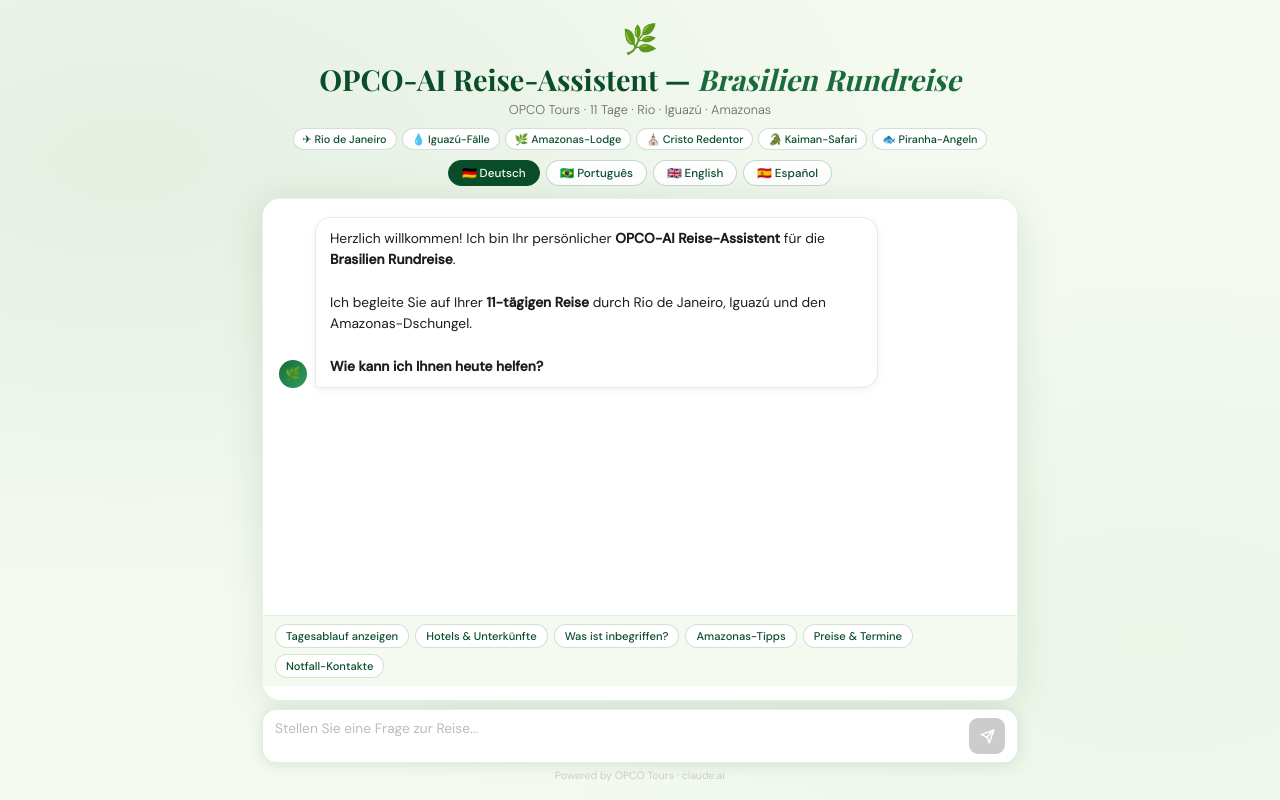
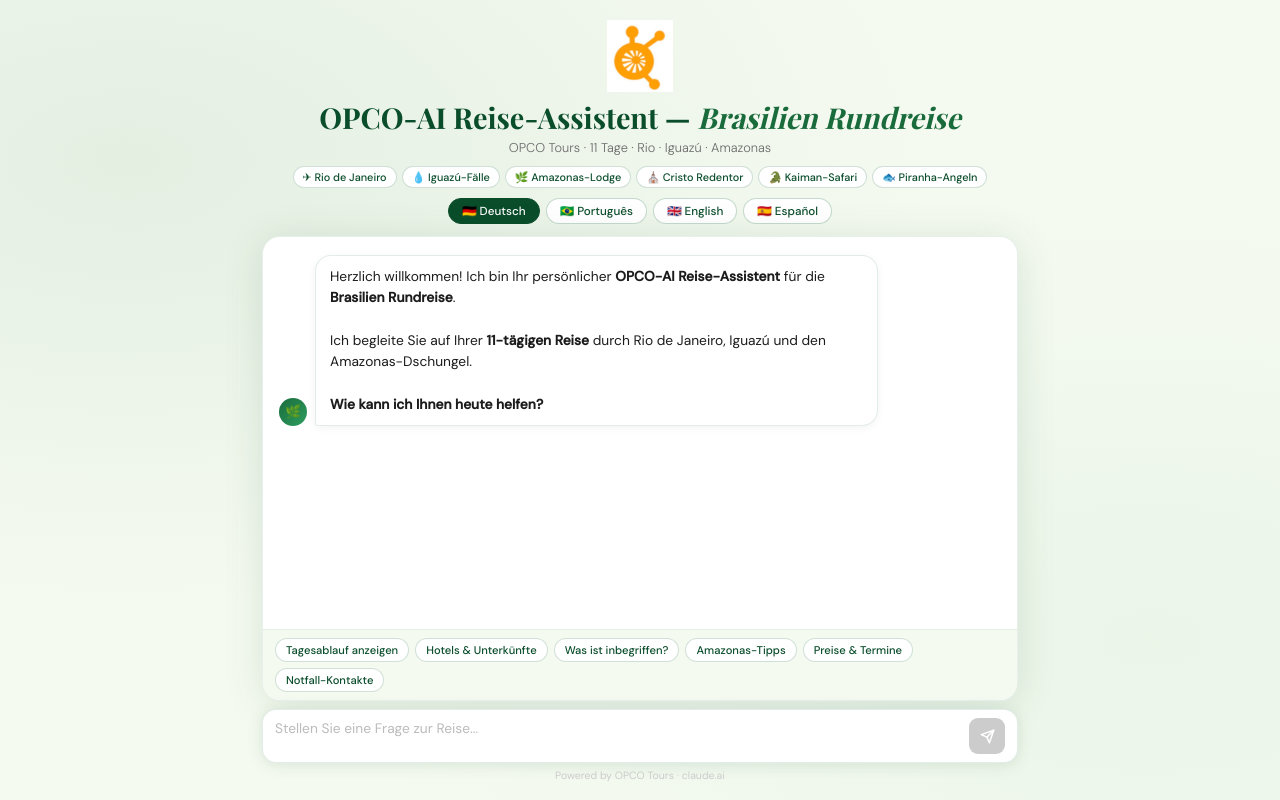
Before and after one commit to Csilva64/OPCO-AI-Reise-Assistent---Zubucher-Reise, a React (Vite) app: page / in a window 1280 px wide. Built offline with nearby package versions, Linux system fonts and the light colour scheme; a web font is replaced by a local one.

Commit message:
feat: add OPCO logo to header

```diff
--- a/src/App.css
+++ b/src/App.css
@@ -4,6 +4,7 @@
 #root{display:flex;flex-direction:column;align-items:center;width:100%;min-height:100vh}
 .header{width:100%;max-width:780px;padding:20px 20px 12px;text-align:center}
 .header-flag{font-size:1.8rem;margin-bottom:4px;display:block}
+.header-logo{width:72px;height:72px;object-fit:contain;margin-bottom:8px;display:block;margin-left:auto;margin-right:auto}
 .header h1{font-family:'Playfair Display',serif;font-size:clamp(1.2rem,3vw,1.8rem);color:var(--azul);font-weight:700;line-height:1.2}
 .header h1 em{font-style:italic;color:var(--verde)}
 .header p{color:var(--cinza);font-size:.8rem;margin-top:4px;font-weight:300}
--- a/src/App.jsx
+++ b/src/App.jsx
@@ -315,7 +315,7 @@
   return (
     <>
       <div className="header">
-        <span className="header-flag">🌿</span>
+        <img src="/opco-logo.jpg" alt="OPCO Tours" className="header-logo" />
         <h1>OPCO-AI Reise-Assistent &mdash; <em>Brasilien Rundreise</em></h1>
         <p>OPCO Tours &middot; 11 Tage &middot; Rio · Iguazú · Amazonas</p>
         <div className="destinos-pills">
```
Also changed, not shown: public/opco-logo.jpg (added).
